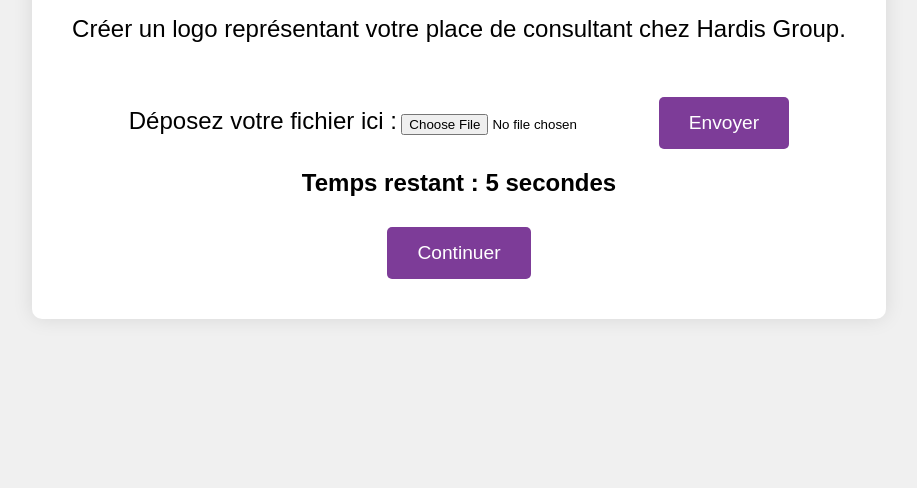
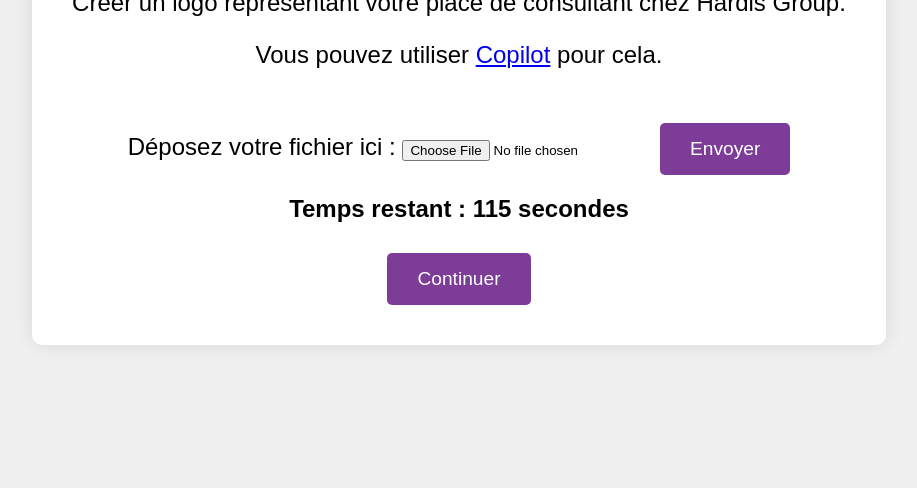
Before and after one commit to mael219389/innovation2, a website: page public/instructions-upload.html in a window 1280 px wide. Shown: the part 312-800 px from the top of the page, without its empty margins (181-1098 px from the left). Drawn offline with Linux system fonts and the light colour scheme.

Commit message:
rafraichissement

```diff
--- a/public/instructions-upload.html
+++ b/public/instructions-upload.html
@@ -10,15 +10,16 @@
     <div class="container">
         <h1>CONSIGNES</h1>
         <p>Créer un logo représentant votre place de consultant chez Hardis Group.</p>
+        <p>Vous pouvez utiliser <a href=https://copilot.microsoft.com target="_blank">Copilot</a> pour cela.</p>
         <form id="upload-form" method="POST" enctype="multipart/form-data">
-            <label for="file-upload">Déposez votre fichier ici :</label>
+            <label for="file-upload">Déposez votre fichier ici : </label>
             <input type="file" id="file-upload" name="file-upload" required>
             <button type="submit">Envoyer</button>
         </form>
 
         <div id="file-upload-response" style="display: none; color: green;"></div>
 
-        <div id="timer">Temps restant : <span id="time-remaining">10</span> secondes</div>
+        <div id="timer">Temps restant : <span id="time-remaining">120</span> secondes</div>
         <button type="button" onclick="goToFinished()">Continuer</button>
     </div>
     <script src="script.js"></script>
--- a/public/script.js
+++ b/public/script.js
@@ -30,7 +30,7 @@ function submitForm() {
 
 // Démarre le timer dès que la page est chargée
 window.onload = function() {
-    let timeRemaining = 10; // Temps en secondes
+    let timeRemaining = 120; // Temps en secondes
     const timerElement = document.getElementById('time-remaining');
 
     const countdown = setInterval(() => {
--- a/uploads/feedback.txt
+++ /dev/null
@@ -1,2 +0,0 @@
-Feedback: vhjhjv
-Feedback: nwlfnqwlf
```
Also changed, not shown: 5 other files.
